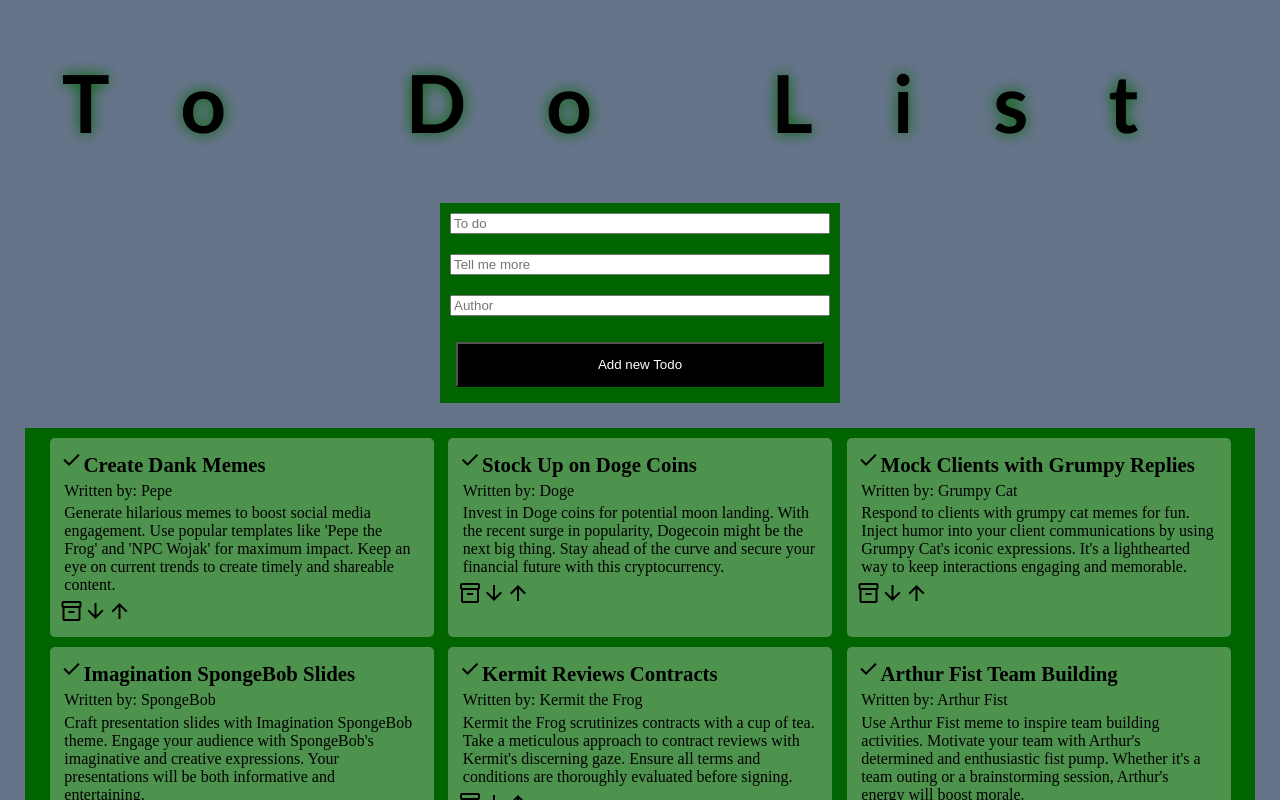
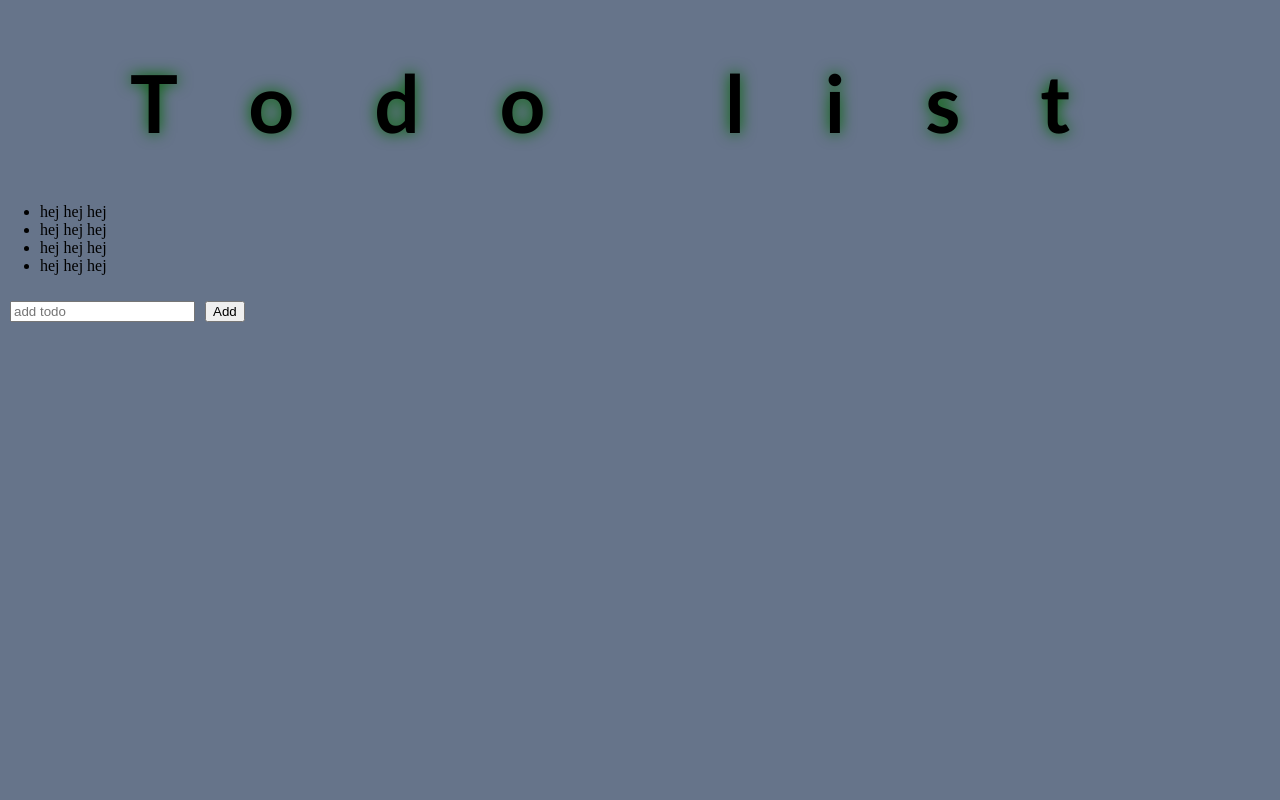
Before and after one commit to jalmai/react-todo-list, a React (Vite) app: page / in a window 1280 px wide. Shown: the top 800 px of the page. Built offline with nearby package versions, Linux system fonts and the light colour scheme.

Commit message:
did basic todo from tutorial

```diff
--- a/src/App.tsx
+++ b/src/App.tsx
@@ -1,11 +1,8 @@
-import { NewItem } from "./components/NewItem.tsx";
-import { ToDoItems } from "./components/ToDoItems.tsx";
+import { TodoList } from "./components/TodoList";
 export function App() {
   return (
     <>
-      <h1>To Do List</h1>
-      <NewItem />
-      <ToDoItems />
+      <TodoList />
     </>
   );
 }
--- /dev/null
+++ b/src/components/TodoList.tsx
@@ -0,0 +1,77 @@
+import { useState } from "react";
+interface item {
+  id: number;
+  text: string;
+  completed: boolean;
+}
+export const TodoList: React.FC = () => {
+  const [todos, setTodos] = useState<item[]>([
+    {
+      id: 1,
+      text: "hej hej hej",
+      completed: false,
+    },
+    {
+      id: 2,
+      text: "hej hej hej",
+      completed: false,
+    },
+    {
+      id: 3,
+      text: "hej hej hej",
+      completed: false,
+    },
+    {
+      id: 4,
+      text: "hej hej hej",
+      completed: false,
+    },
+  ]);
+  const [input, setInput] = useState<string>("");
+  const handleToggle = (id: number) => {
+    setTodos(
+      todos.map((todo) => {
+        if (todo.id === id) {
+          return { ...todo, completed: !todo.completed };
+        }
+        return todo;
+      })
+    );
+  };
+  const handleClick = () => {
+    const newTodo: item = {
+      id: 23,
+      text: input,
+      completed: false,
+    };
+    setTodos([...todos, newTodo]);
+  };
+  return (
+    <>
+      <main>
+        <h1>Todo list</h1>
+        <section className="todoList">
+          <ul>
+            {todos.map((todo) => (
+              <li
+                key={todo.id}
+                onClick={() => handleToggle(todo.id)}
+                style={{
+                  textDecoration: todo.completed ? "line-through" : "none",
+                }}
+              >
+                {todo.text}
+              </li>
+            ))}
+          </ul>
+          <input
+            type="text"
+            placeholder="add todo"
+            onChange={(e) => setInput(e.currentTarget.value)}
+          ></input>
+          <button onClick={handleClick}>Add</button>
+        </section>
+      </main>
+    </>
+  );
+};
```
